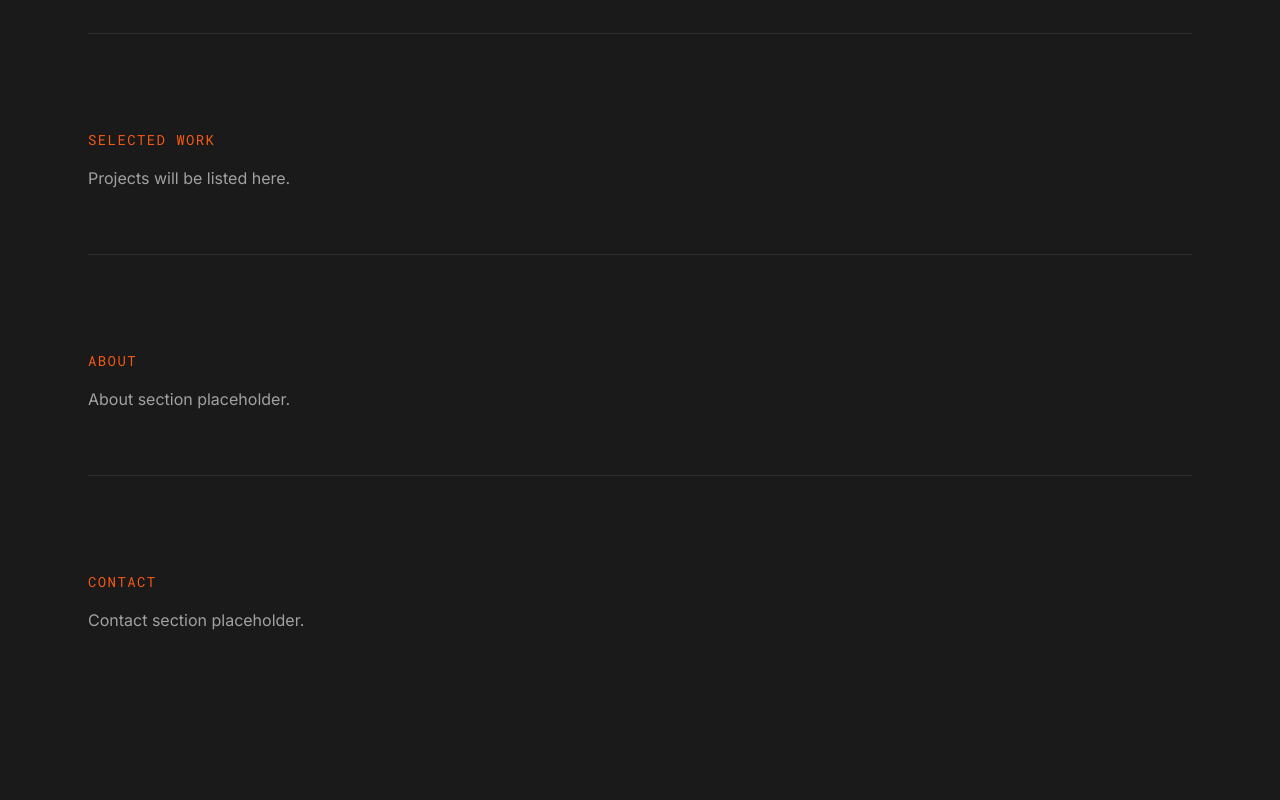
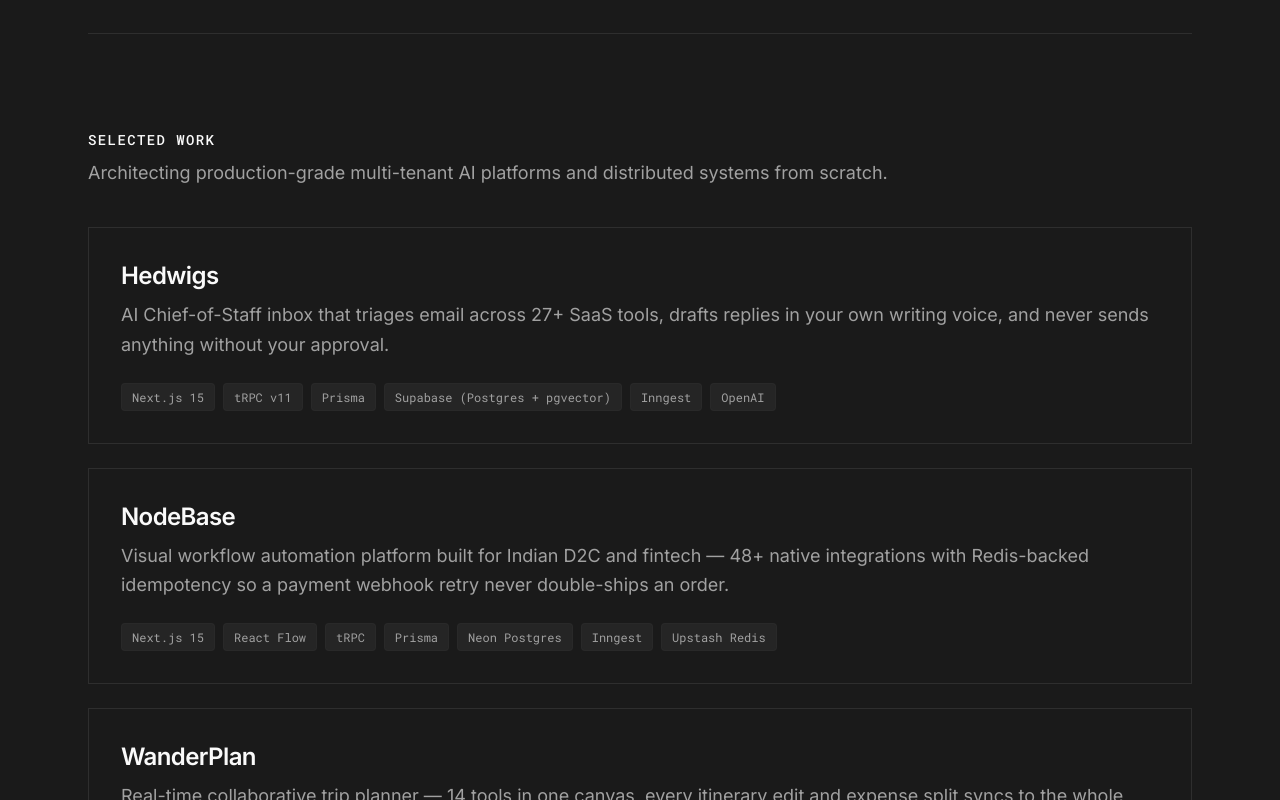
Before and after one commit to Mayank-saraswal/mayanksaraswal, a Next.js app: page / in a window 1280 px wide. Shown: the part 760-1560 px from the top of the page. Built offline with nearby package versions, Linux system fonts and the light colour scheme.

Commit message:
feat: selected work section + project cards

```diff
--- a/app/page.tsx
+++ b/app/page.tsx
@@ -1,7 +1,11 @@
 import Nav from "@/components/Nav";
 import Link from "next/link";
+import { projects } from "@/lib/projects";
+import ProjectCard from "@/components/ProjectCard";
 
 export default function HomePage() {
+  const featuredProjects = projects.filter((project) => project.featured);
+
   return (
     <div className="min-h-screen flex flex-col bg-ink text-paper">
       <Nav />
@@ -46,12 +50,21 @@ export default function HomePage() {
           </div>
         </section>
 
-        {/* Placeholder Work section anchor so 'View my work' scrolls smoothly */}
+        {/* Selected Work Section */}
         <section id="work" className="pt-24 pb-16 border-t border-border">
-          <div className="font-mono text-sm text-accent tracking-widest uppercase mb-4">
-            Selected Work
+          <div className="space-y-2 mb-10">
+            <h2 className="font-mono text-xs sm:text-sm text-paper tracking-widest uppercase font-medium">
+              SELECTED WORK
+            </h2>
+            <p className="text-paper-dim text-base sm:text-lg font-normal leading-relaxed">
+              Architecting production-grade multi-tenant AI platforms and distributed systems from scratch.
+            </p>
           </div>
-          <p className="text-paper-dim">Projects will be listed here.</p>
+          <div className="flex flex-col space-y-6">
+            {featuredProjects.map((project) => (
+              <ProjectCard key={project.slug} project={project} />
+            ))}
+          </div>
         </section>
 
         {/* Placeholder About section anchor */}
--- /dev/null
+++ b/components/ProjectCard.tsx
@@ -0,0 +1,39 @@
+import Link from "next/link";
+import { Project } from "@/lib/projects";
+
+interface ProjectCardProps {
+  project: Project;
+}
+
+export default function ProjectCard({ project }: ProjectCardProps) {
+  return (
+    <Link
+      href={`/projects/${project.slug}`}
+      className="block w-full border border-border p-6 sm:p-8 hover:border-accent transition-colors duration-200 group"
+    >
+      <div className="flex flex-col gap-4">
+        <div>
+          <h3 className="text-xl sm:text-2xl font-semibold text-paper tracking-tight group-hover:text-accent transition-colors duration-200">
+            {project.name}
+          </h3>
+          <p className="text-paper-dim font-normal text-base sm:text-lg mt-2 leading-relaxed">
+            {project.tagline}
+          </p>
+        </div>
+
+        {project.stack && project.stack.length > 0 && (
+          <div className="flex flex-wrap items-center gap-2 pt-2">
+            {project.stack.map((tech) => (
+              <span
+                key={tech}
+                className="font-mono text-[12px] text-paper-dim bg-white/[0.05] px-2.5 py-1 rounded-sm border border-border/50"
+              >
+                {tech}
+              </span>
+            ))}
+          </div>
+        )}
+      </div>
+    </Link>
+  );
+}
```
